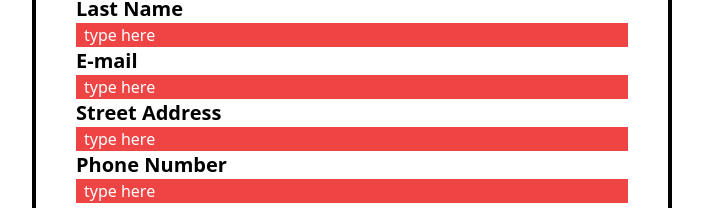
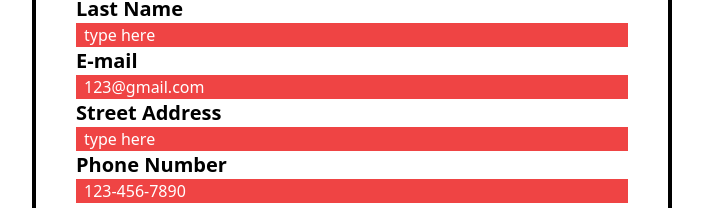
Before and after one commit to fkordell/WDD430, a website: page index.html in a window 1280 px wide. Shown: the part 263-471 px from the top of the page, without its empty margins (288-991 px from the left). Drawn offline with Linux system fonts and the light colour scheme.

Commit message:
form updates

```diff
--- a/index.html
+++ b/index.html
@@ -32,11 +32,11 @@
                 <label for="lname" class="font-bold text-xl">Last Name</label>
                 <input type="text" name="last name" class="invalid:bg-red-500 valid:bg-green-400 valid:text-black placeholder:text-white placeholder:p-2 text-white" placeholder="type here" required minlength="3">
                 <label for="email" class="font-bold text-xl">E-mail</label>
-                <input type="text" name="email" class="invalid:bg-red-500 valid:bg-green-400 valid:text-black placeholder:text-white placeholder:p-2 text-white" placeholder="type here" required pattern="[a-z0-9._%+\-]+@[a-z0-9.\-]+\.[a-z]{2,}$">
+                <input type="text" name="email" class="invalid:bg-red-500 valid:bg-green-400 valid:text-black placeholder:text-white placeholder:p-2 text-white" placeholder="123@gmail.com" required pattern="[a-z0-9._%+\-]+@[a-z0-9.\-]+\.[a-z]{2,}$">
                 <label for="address" class="font-bold text-xl">Street Address</label>
                 <input type="text" name="address" class="invalid:bg-red-500 valid:bg-green-400 valid:text-black placeholder:text-white placeholder:p-2 text-white" placeholder="type here" required>
                 <label for="phone" class="font-bold text-xl">Phone Number</label>
-                <input type="text" name="phone number" class="invalid:bg-red-500 valid:bg-green-400 valid:text-black placeholder:text-white placeholder:p-2 text-white" placeholder="type here" required>
+                <input type="tel" name="phone" class="invalid:bg-red-500 valid:bg-green-400 valid:text-black placeholder:text-white placeholder:p-2 text-white" placeholder="123-456-7890" required  pattern="[0-9]{3}-[0-9]{3}-[0-9]{4}">
                 <button type="submit" id="submitBtn" class="border-2 w-36 p-2 mt-2 hover:border-black">Submit</button>
             </fieldset>
         </form>
```
